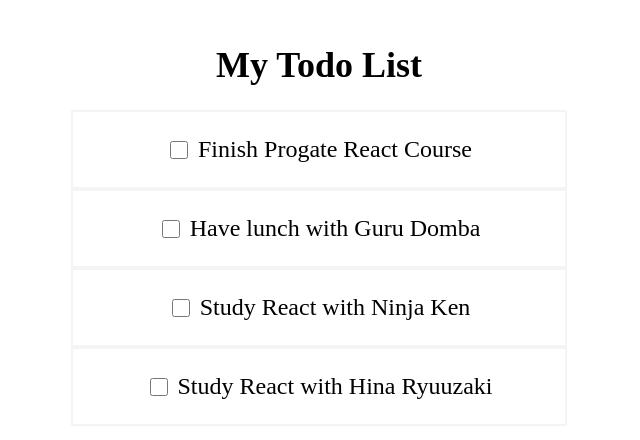
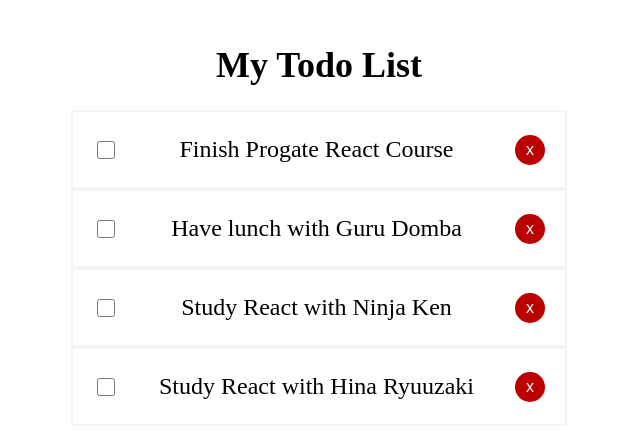
Before and after one commit to ar-kun/todoApps, a React (Vite) app: page / in a window 1280 px wide. Shown: the top 440 px of the page, without its empty margins (321-961 px from the left). Built offline with nearby package versions, Linux system fonts and the light colour scheme.

Commit message:
delete todo

```diff
--- a/src/components/TodoItem.jsx
+++ b/src/components/TodoItem.jsx
@@ -21,6 +21,7 @@
     onChange={() => toggleCompleted(todo.id)}
    />
    <p style={getTodoTitleStyle()}>{todo.title}</p>
+   <button style={styles.button}>x</button>
   </div>
  );
 };
@@ -30,13 +31,23 @@
   border: '2px solid #f4f4f4',
   fontSize: '24px',
   display: 'flex',
-  justifyContent: 'center',
+  justifyContent: 'space-between',
   alignItems: 'center',
+  padding: '0 20px',
  },
  checkbox: {
-  marginRight: '10px',
   height: '18px',
   width: '18px',
+ },
+ button: {
+  backgroundColor: '#BB0000',
+  color: '#fff',
+  height: '30px',
+  width: '30px',
+  borderRadius: '100%',
+  border: 'none',
+  cursor: 'pointer',
+  fontSize: '16px',
  },
 };
 
```
